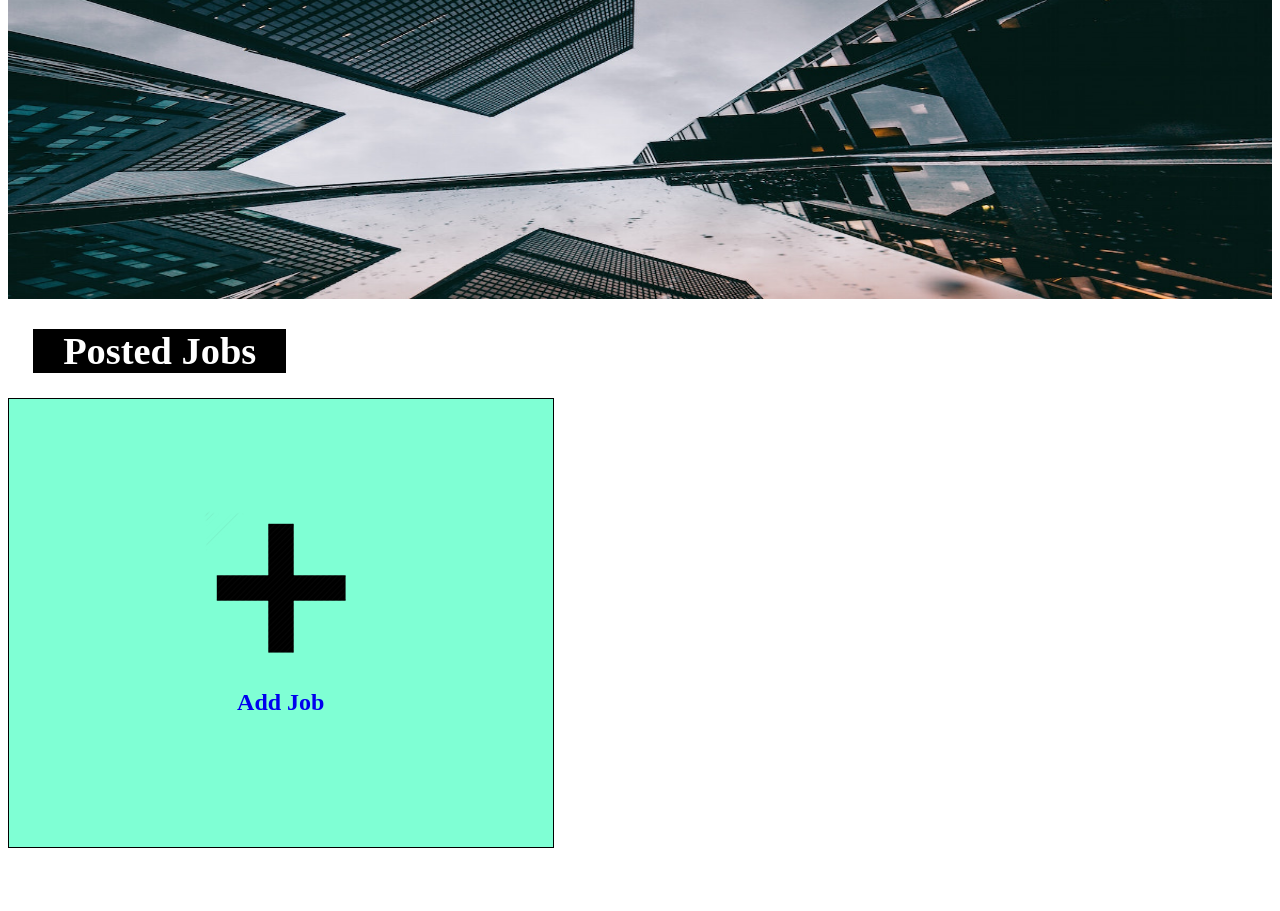
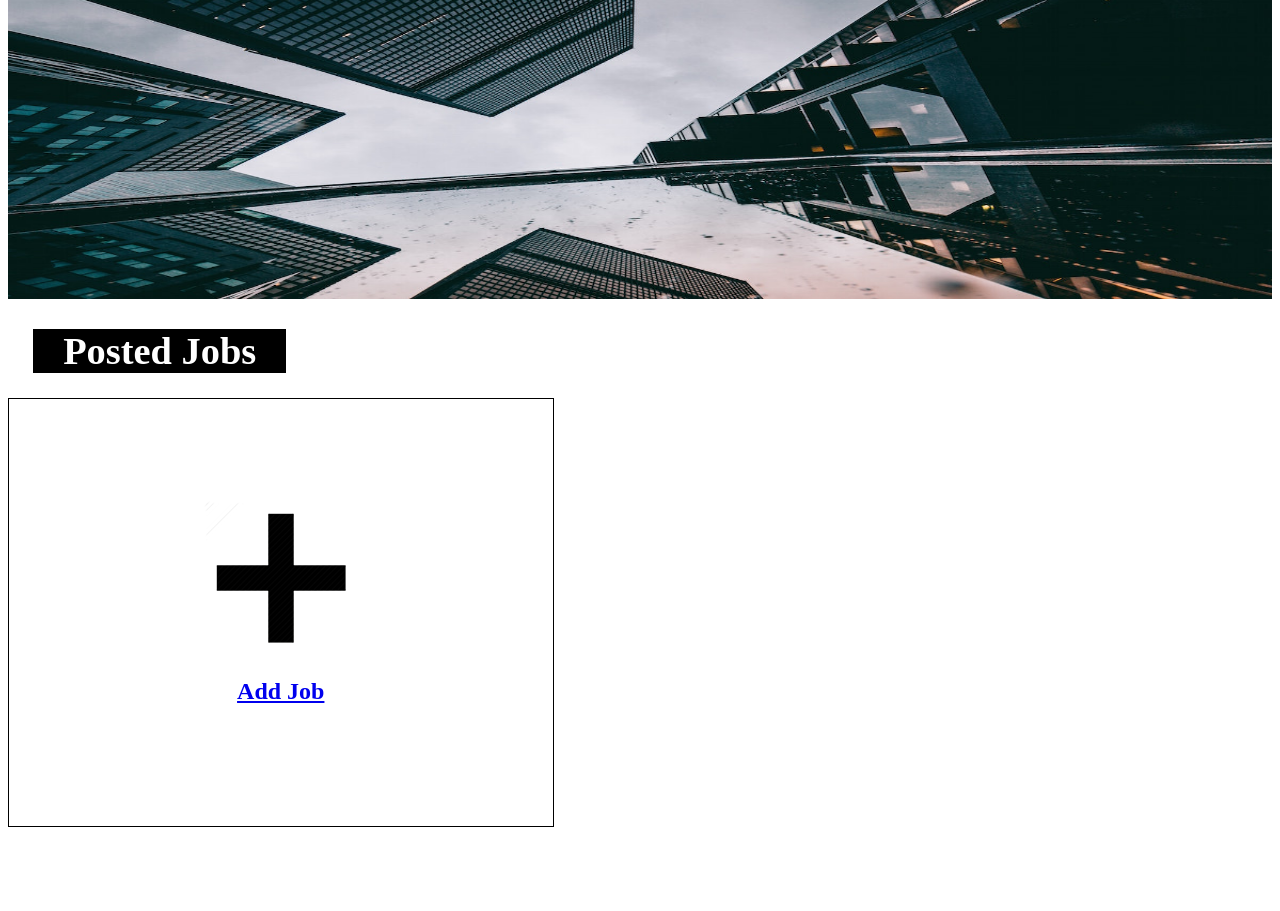
Before and after one commit to CDivyaPrabha/CP3405-Assessment, a Flask app: page /display_employer_jobs in a window 1280 px wide. Shown: the part 109-1020 px from the top of the page. After the commit the page ends 936 px from the top, so only its background shows below. Run offline with Flask 2, Linux system fonts and the light colour scheme; data that the repository does not hold is empty.

Commit message:
Second Demo for Post jobs story.

```diff
--- a/app/static/styles/styles.css
+++ b/app/static/styles/styles.css
@@ -250,17 +250,27 @@
 }
 
 .add_jobs{
-	float: left;
 	margin-right: 2%;
 	width: 43%;
-	height: 50%;
 	border: thin #000000 solid;
 	text-align: center;
-	padding-top:8.8%;
-	padding-bottom: 8.8%;
+	padding-top:8%;
+	padding-bottom: 8%;
 	margin-bottom: 5%;
-    display: inline-block;
-    background-color: aquamarine;
+    max-height: 50%;
+
+}
+
+
+.jobdesignation{
+    float: left;
+    width: 40%;
+
+}
+.typeofjob{
+    float: right;
+    width: 40%;
+
 }
 
 .jobform {
```
